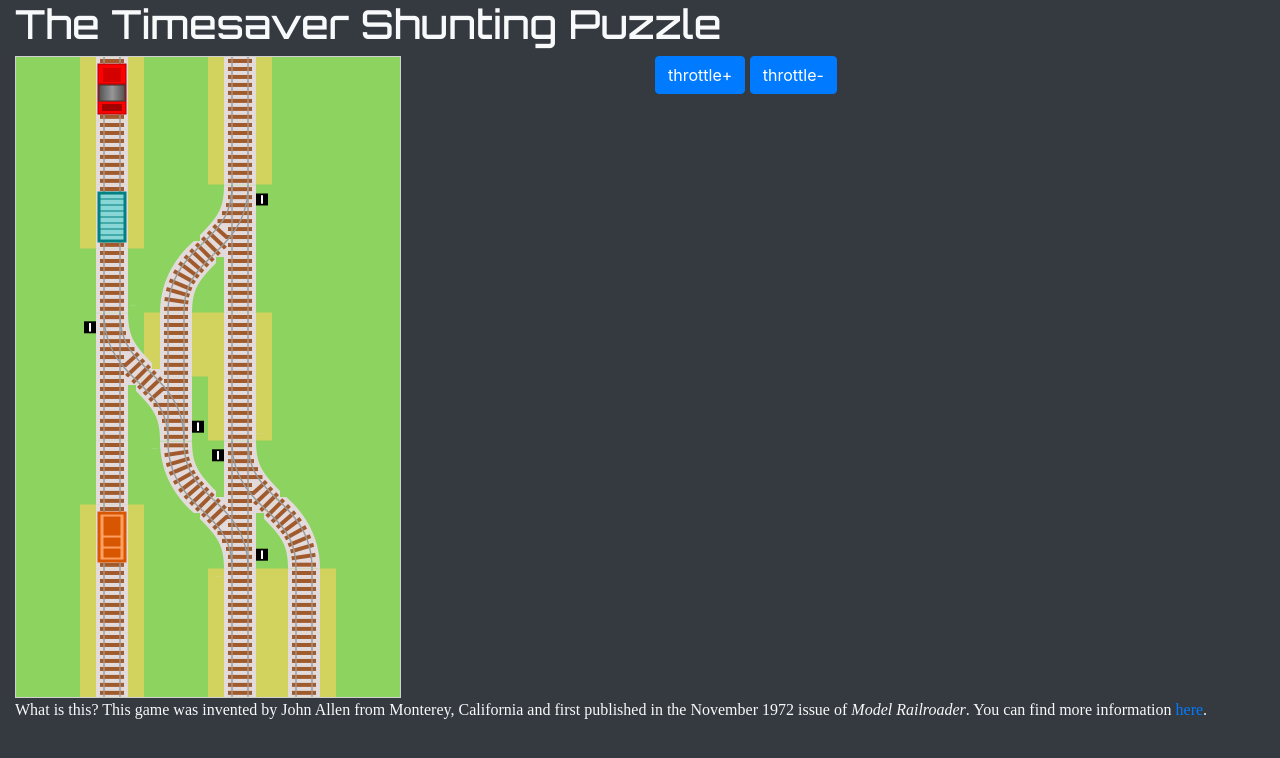
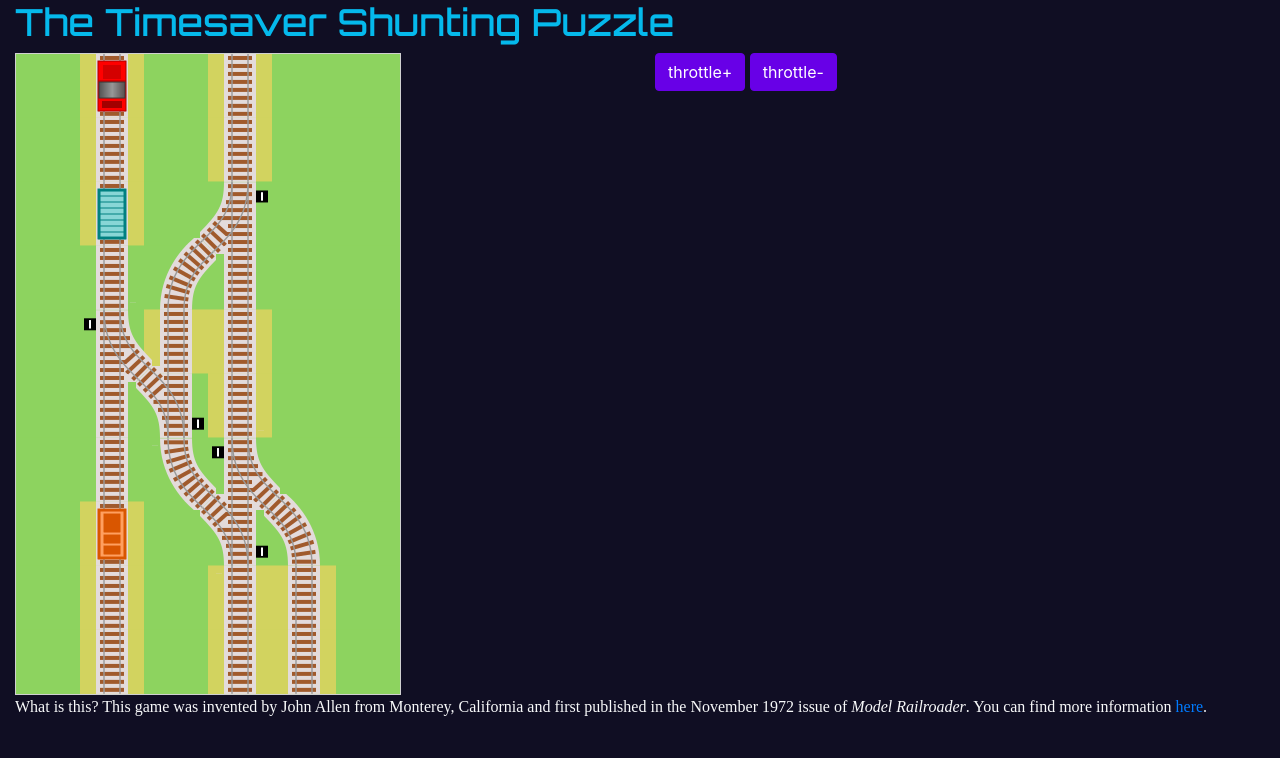
Before and after one commit to chca42/shuntingpuzzles, a plain HTML site: page site.html in a window 1280 px wide. Drawn offline with Linux system fonts and the light colour scheme; a web font is replaced by a local one.

Commit message:
more theming

```diff
--- a/site.html
+++ b/site.html
@@ -9,7 +9,7 @@
     <link rel="stylesheet" href="style.css">
 </head>
 
-<body onload="onload()" class="bg-dark text-light">
+<body onload="onload()" class="text-light" id="bd">
 
     <div class="container mg-2">
             <h1>The Timesaver Shunting Puzzle</h1>
--- a/style.css
+++ b/style.css
@@ -10,8 +10,14 @@
     src: url('fonts/Montserrat-Regular.ttf') format('truetype');
 }
 
+#bd {
+    background-color: #100e23;
+}
+
 h1 {
     font-family: 'Orbitron';
+    font-size: 28pt;
+    color: #05b9ec;
 }
 
 p {
@@ -26,3 +32,12 @@ canvas {
 .container {
     max-width: 4096px;
 }
+
+.btn-primary,
+.btn-primary:hover,
+.btn-primary:active,
+.btn-primary:visited,
+.btn-primary:focus {
+    background-color: #6800E7;
+    border-color: #6800E7;
+}
```
